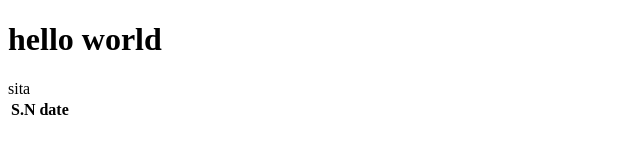
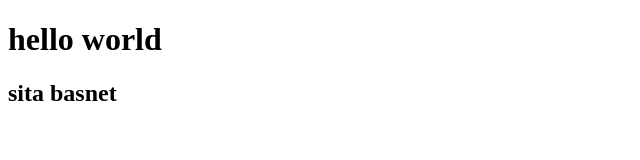
Before and after one commit to Sitabasnet12/html-basic, a plain HTML site: page practice.html in a window 1280 px wide. Shown: the whole page, without its empty margins (0-640 px from the left). Drawn offline with Linux system fonts and the light colour scheme.

Commit message:
prctice ma gayera changes gareko

```diff
--- a/practice.html
+++ b/practice.html
@@ -8,15 +8,14 @@
   <body>
     <div>
       <h1>hello world</h1>
+      <h2>sita basnet</h2>
     </div>
     <table>
       <thead>
         <tbody>
-          <th>
-            S.N
-          </th>
-          <th> date</th>
-          <tr> sita</tr>
+
+
+
         </tbody>
       </thead>
     </table>
```
